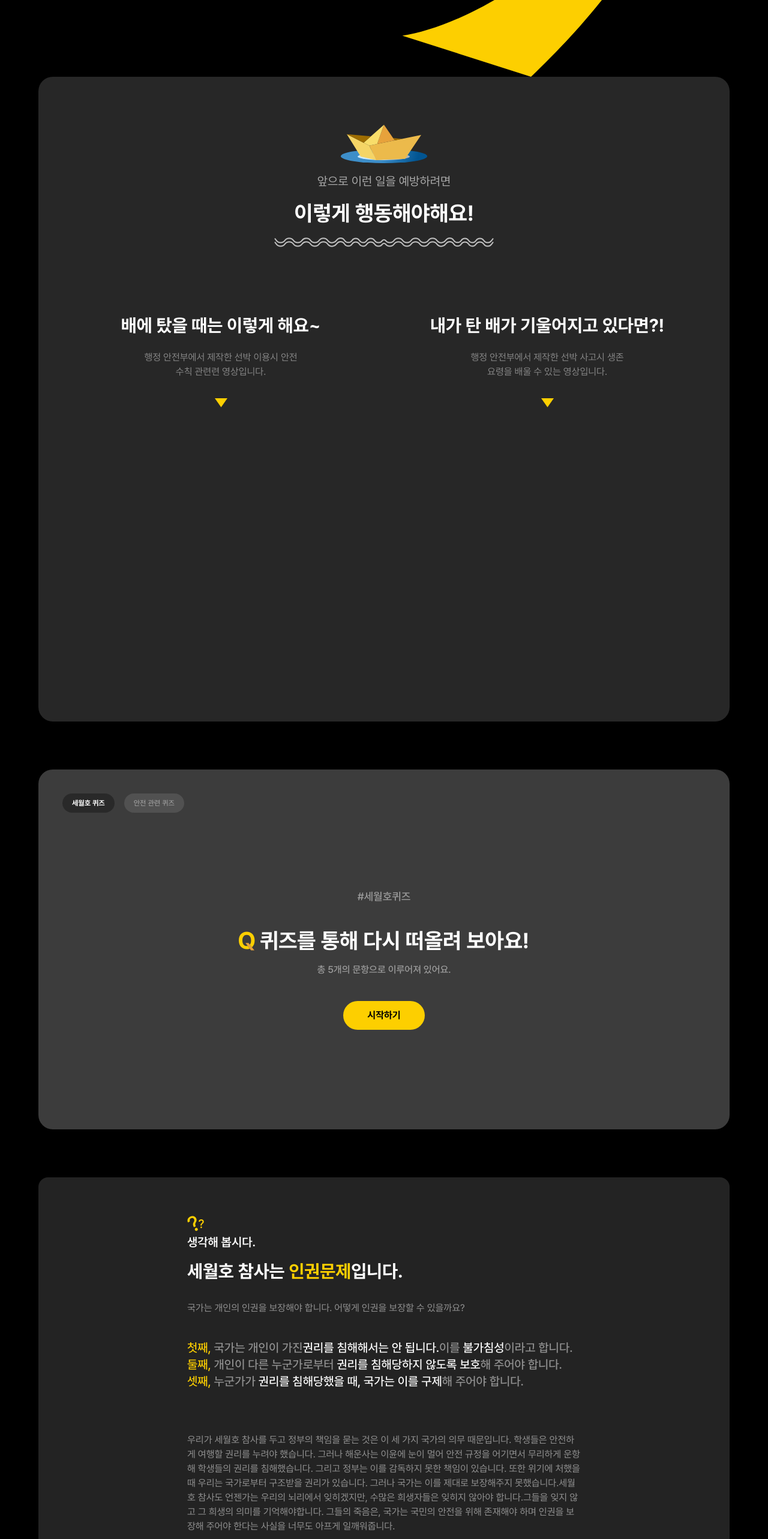
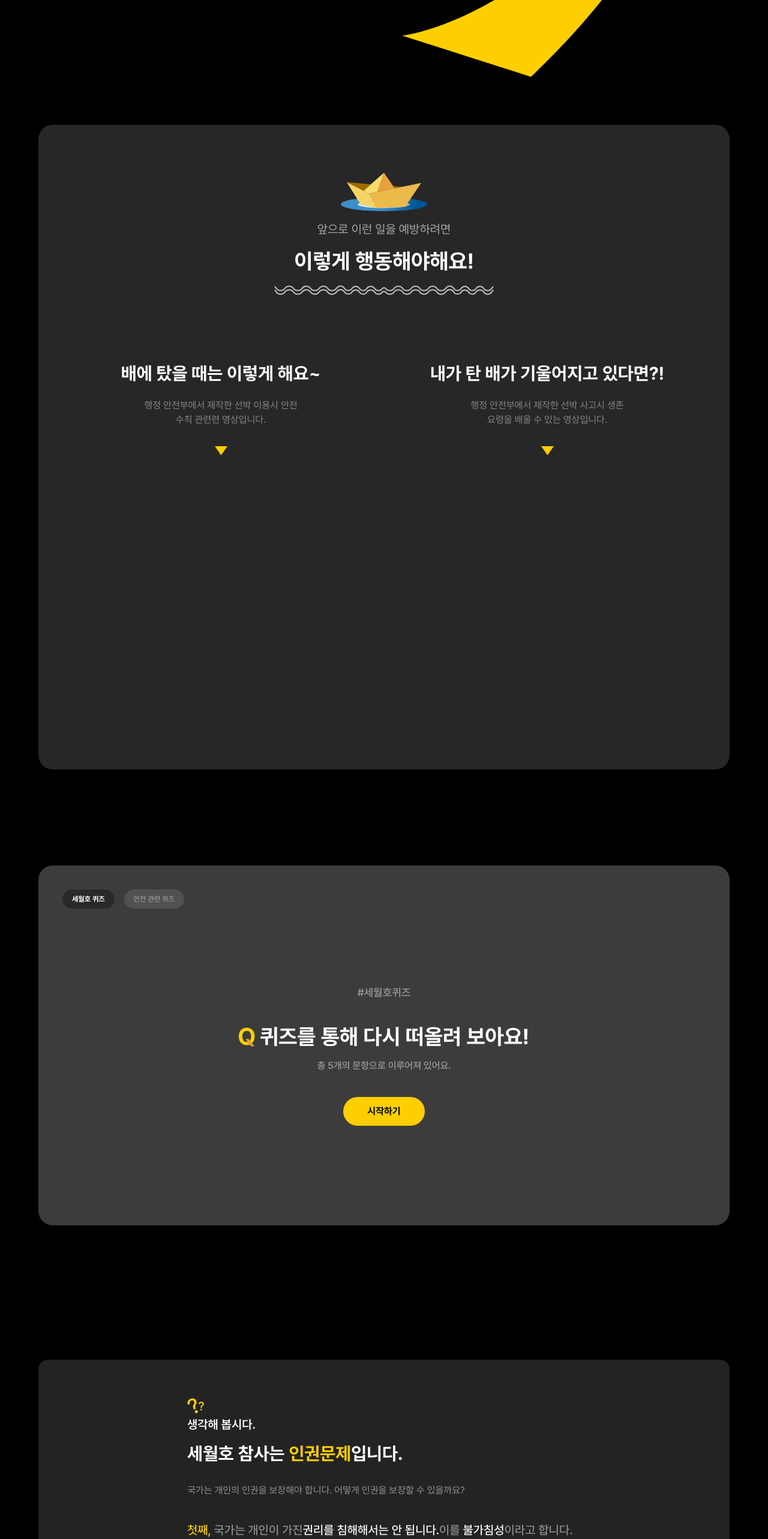
Before and after one commit to chanwoo00106/sewol-ferry, a React (Vite) app: page / in a window 1280 px wide. Shown: the part 2480-5046 px from the top of the page at 60% size. Built offline with nearby package versions, Linux system fonts and the light colour scheme.

Commit message:
Fix auto scroll

```diff
--- a/src/components/Prevent/index.tsx
+++ b/src/components/Prevent/index.tsx
@@ -2,10 +2,9 @@
 
 const PreventContent = () => {
   return (
-    <section
-      id='safty'
-      className='bg-[#272727] mx-16 flex flex-col items-center py-20 px-10 rounded-3xl'
-    >
+    <>
+      <div id='safty' className='h-20' />
+      <section className='bg-[#272727] mx-16 flex flex-col items-center py-20 px-10 rounded-3xl'>
         <img src='/svg/paper-boat.svg' />
         <p className='text-white opacity-60 font-normal text-xl mt-4'>
           앞으로 이런 일을 예방하려면
@@ -30,6 +29,7 @@
           />
         </div>
       </section>
+    </>
   )
 }
 
--- a/src/components/Quize/index.tsx
+++ b/src/components/Quize/index.tsx
@@ -3,17 +3,16 @@
 import Start from './Start'
 import useQuize from './store'
 import Select from './Select'
+import Complete from './Complete'
 import quizeData from '@/data/quizeData.json'
-import Complete from './Complete'
 
 const Quize = () => {
   const { question, type } = useQuize((state) => ({ ...state }))
 
   return (
-    <section
-      id='quize'
-      className='m-16 mt-20 p-10 bg-[#3C3C3C] rounded-3xl min-h-[37.5rem] flex flex-col'
-    >
+    <>
+      <div id='quize' className='h-20' />
+      <section className='m-16 mt-20 p-10 bg-[#3C3C3C] rounded-3xl min-h-[37.5rem] flex flex-col'>
         {question === null && (
           <>
             <Navigation />
@@ -46,6 +45,7 @@
           )}
         {question !== null && question > 5 && <Complete />}
       </section>
+    </>
   )
 }
 
--- a/src/components/Think/index.tsx
+++ b/src/components/Think/index.tsx
@@ -1,9 +1,8 @@
 const Think = () => {
   return (
-    <section
-      id='think'
-      className='bg-[#232323] mt-20 mx-16 py-16 flex justify-center rounded-2xl'
-    >
+    <>
+      <div id='think' className='h-20' />
+      <section className='bg-[#232323] mt-20 mx-16 py-16 flex justify-center rounded-2xl'>
         <article className='w-[41rem] text-white'>
           <img src='/svg/question.svg' className='mb-1' />
           <h2 className='text-xl font-semibold mb-4'>생각해 봅시다.</h2>
@@ -28,8 +27,8 @@
             <p>
               <span className='text-[#FDCF00]'>둘째,</span> 개인이 다른
               누군가로부터{' '}
-            <span className='text-white'>권리를 침해당하지 않도록 보호</span>해
-            주어야 합니다.
+              <span className='text-white'>권리를 침해당하지 않도록 보호</span>
+              해 주어야 합니다.
             </p>
 
             <p>
@@ -44,14 +43,14 @@
           <p className='text-[#FFFFFF80] mb-12'>
             우리가 세월호 참사를 두고 정부의 책임을 묻는 것은 이 세 가지 국가의
             의무 때문입니다. 학생들은 안전하게 여행할 권리를 누려야 했습니다.
-          그러나 해운사는 이윤에 눈이 멀어 안전 규정을 어기면서 무리하게 운항해
-          학생들의 권리를 침해했습니다. 그리고 정부는 이를 감독하지 못한 책임이
-          있습니다. 또한 위기에 처했을 때 우리는 국가로부터 구조받을 권리가
-          있습니다. 그러나 국가는 이를 제대로 보장해주지 못했습니다.세월호
-          참사도 언젠가는 우리의 뇌리에서 잊히겠지만, 수많은 희생자들은 잊히지
-          않아야 합니다.그들을 잊지 않고 그 희생의 의미를 기억해야합니다. 그들의
-          죽음은, 국가는 국민의 안전을 위해 존재해야 하며 인권을 보장해 주어야
-          한다는 사실을 너무도 아프게 일깨워줍니다.
+            그러나 해운사는 이윤에 눈이 멀어 안전 규정을 어기면서 무리하게
+            운항해 학생들의 권리를 침해했습니다. 그리고 정부는 이를 감독하지
+            못한 책임이 있습니다. 또한 위기에 처했을 때 우리는 국가로부터
+            구조받을 권리가 있습니다. 그러나 국가는 이를 제대로 보장해주지
+            못했습니다.세월호 참사도 언젠가는 우리의 뇌리에서 잊히겠지만, 수많은
+            희생자들은 잊히지 않아야 합니다.그들을 잊지 않고 그 희생의 의미를
+            기억해야합니다. 그들의 죽음은, 국가는 국민의 안전을 위해 존재해야
+            하며 인권을 보장해 주어야 한다는 사실을 너무도 아프게 일깨워줍니다.
           </p>
 
           <p className='text-[#FFFFFF80] text-base font-medium'>
@@ -59,6 +58,7 @@
           </p>
         </article>
       </section>
+    </>
   )
 }
 
```
Lines whose indentation alone changed are shown as unchanged.
